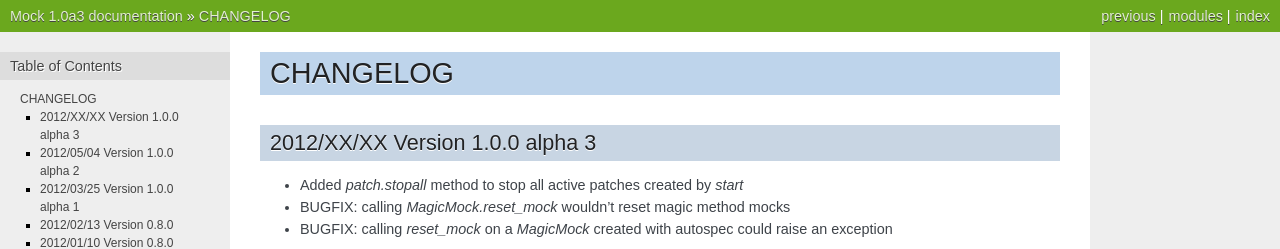
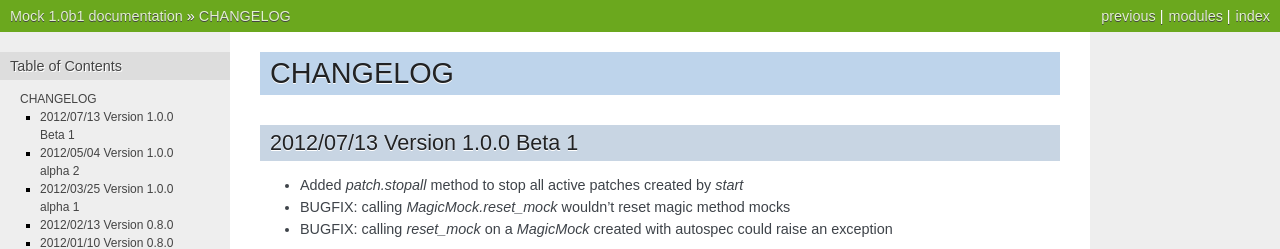
Before and after one commit to graingert/mock-git, a Sphinx documentation site: the page built from docs/changelog.txt, in a window 1280 px wide and 900 px high. Shown: the top 249 px of the window. Built offline with Sphinx 7.4.7, drawn with Linux system fonts in a browser that asks for light colours; some of the changed text lies outside the part shown.

Commit message:
Updated version number

```diff
--- a/docs/changelog.txt
+++ b/docs/changelog.txt
@@ -4,7 +4,7 @@
 CHANGELOG
 =========
 
-2012/XX/XX Version 1.0.0 alpha 3
+2012/07/13 Version 1.0.0 Beta 1
 --------------------------------
 
 * Added `patch.stopall` method to stop all active patches created by `start`
--- a/docs/index.txt
+++ b/docs/index.txt
@@ -11,7 +11,7 @@
 :Homepage: `Mock Homepage`_
 :Download: `Mock on PyPI`_
 :Documentation: `PDF Documentation
- <http://www.voidspace.org.uk/downloads/mock-1.0a2.pdf>`_
+ <http://www.voidspace.org.uk/downloads/mock-1.0b1.pdf>`_
 :License: `BSD License`_
 :Support: `Mailing list (testing-in-python@lists.idyll.org)
  <http://lists.idyll.org/listinfo/testing-in-python>`_
@@ -102,7 +102,7 @@ then please contact us.
 
 * `mock on PyPI <http://pypi.python.org/pypi/mock>`_
 * `mock documentation as PDF
-  <http://www.voidspace.org.uk/downloads/mock-1.0a2.pdf>`_
+  <http://www.voidspace.org.uk/downloads/mock-1.0b1.pdf>`_
 * `Google Code Home & Mercurial Repository <http://code.google.com/p/mock/>`_
 
 .. index:: repository
--- a/mock.py
+++ b/mock.py
@@ -30,7 +30,7 @@ __all__ = (
 )
 
 
-__version__ = '1.0a3'
+__version__ = '1.0b1'
 
 
 import pprint
```
